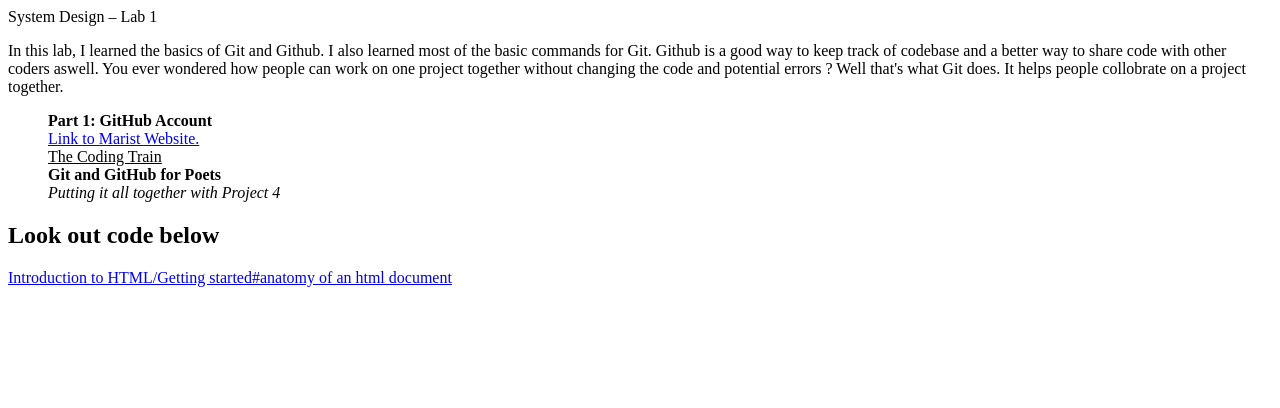
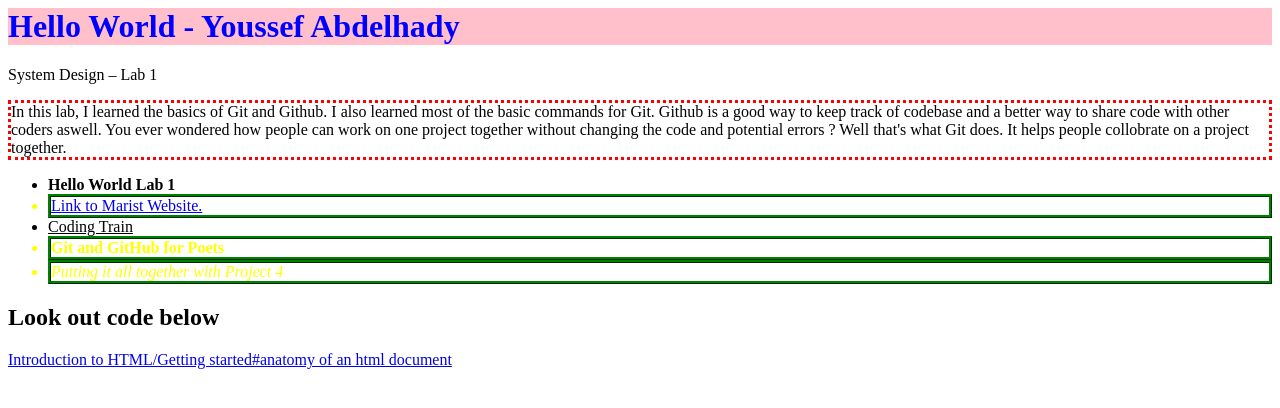
Before and after one commit to youssefa123/system-design-lab-1, a plain HTML site: page index.html in a window 1280 px wide. Drawn offline with Linux system fonts and the light colour scheme.

Commit message:
feat: Implemented CSS for lab 1

```diff
--- a/index.html
+++ b/index.html
@@ -1,24 +1,29 @@
-<HTML>
-   <HEAD>
-      <title>
+    <html>
+    <head>
+    <meta http-equiv="Content-Type" content="html/css; charset=utf-8">
+    <link rel="stylesheet" href="list.css"/>
+    <h1><header style="color: blue; background-color: pink"> Hello World - Youssef Abdelhady</header></h1>
+   </head>
+    <style>
+        p.dotted{border-style: dotted;border-color: red;}
+     </style>
+    <title>
         Hello World – Youssef Abdelhady
-      </title>
-   </HEAD>
-<BODY>
+    </title>
+    <body>
    <header>System Design – Lab 1</header>
-   <P>In this lab, I learned the basics of Git and Github. I also learned most of the basic commands for Git. Github is a good way to keep track of codebase and a better way to share code with other coders aswell. You ever wondered how people can work on one project together without changing the code and potential errors ? Well that's what Git does. It helps people collobrate on a project together.</P>
-    <ul>
-    <strong>Part 1: GitHub Account</strong>
-    <br>
-   <a href="www.marist.edu">Link to Marist Website.</a>
-   <br>
-   <u>The Coding Train</u>
-   <br>
-   <b>Git and GitHub for Poets</b>
-   <br>
-   <i>Putting it all together with Project 4</i>
+   <p class = "dotted">
+    In this lab, I learned the basics of Git and Github. I also learned most of the basic commands for Git. Github is a good way to keep track of codebase and a better way to share code with other coders aswell. You ever wondered how people can work on one project together without changing the code and potential errors ? Well that's what Git does. It helps people collobrate on a project together.
+   </p>
+   <ul>
+    <li><strong>Hello World Lab 1</strong></li>
+    <li class="weird_list"><a href="www.marist.edu">Link to Marist Website.</a></li>
+   <li><u>Coding Train</u></li>
+   <li class="weird_list"><b>Git and GitHub for Poets</b></li>
+   <li class="weird_list"><i>Putting it all together with Project 4</i></li>
     </ul>
     <h2>Look out code below</h2>
+
     <a href ="https://developer.mozilla.org/en-US/docs/Learn/HTML/Introduction_to_HTML/Getting_started#anatomy_of_an_html_document">Introduction to HTML/Getting started#anatomy of an html document</a>
 </BODY>
 </HTML>
--- /dev/null
+++ b/list.css
@@ -0,0 +1,3 @@
+.weird_list{
+    color: yellow; border-style: ridge; border-color: green;
+}
```
